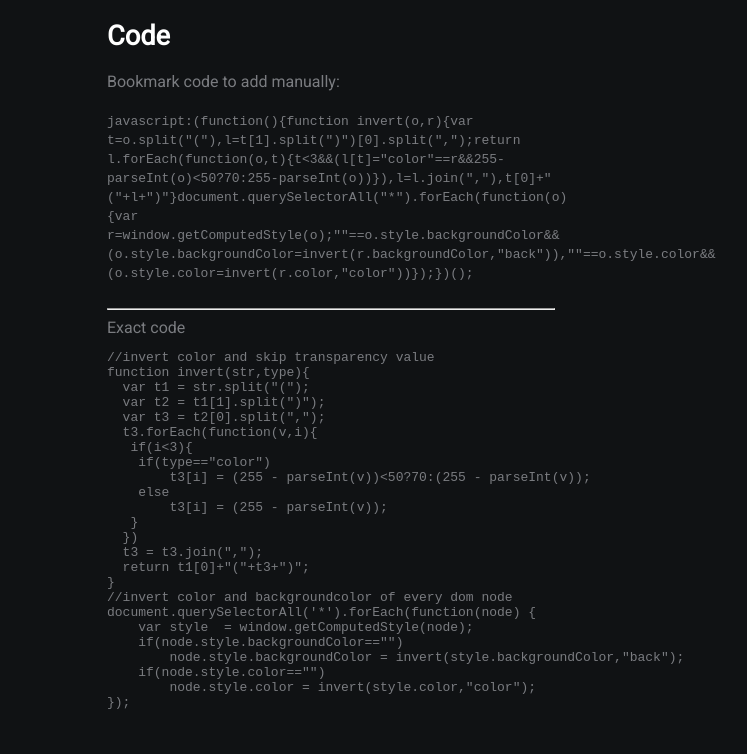
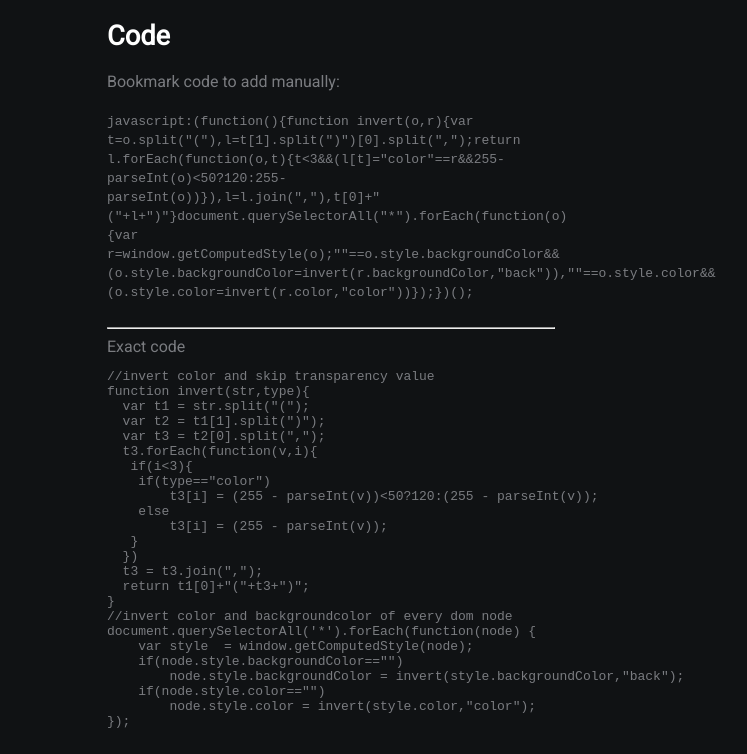
Before and after one commit to sanketmehta7/DarkMode-JS-BookMark, a plain HTML site: page index.html in a window 1280 px wide. Shown: the part 294-1048 px from the top of the page, 533-1280 px from the left. Drawn offline with Linux system fonts and the light colour scheme.

Commit message:
manual code

```diff
--- a/index.html
+++ b/index.html
@@ -17,7 +17,7 @@
             <a href="https://github.com/sanketmehta7" target="_blank"><i class="fab fa-github"></i></a>
         </div>
         <div class="section-2">
-            <a class="bmark" href='javascript:(function(){function invert(o,r){var t=o.split("("),l=t[1].split(")")[0].split(",");return l.forEach(function(o,t){t<3&&(l[t]="color"==r&&255-parseInt(o)<50?70:255-parseInt(o))}),l=l.join(","),t[0]+"("+l+")"}document.querySelectorAll("*").forEach(function(o){var r=window.getComputedStyle(o);""==o.style.backgroundColor&&(o.style.backgroundColor=invert(r.backgroundColor,"back")),""==o.style.color&&(o.style.color=invert(r.color,"color"))});})();'>Add Book Mark</a>
+            <a class="bmark" href='javascript:(function(){function invert(o,r){var t=o.split("("),l=t[1].split(")")[0].split(",");return l.forEach(function(o,t){t<3&&(l[t]="color"==r&&255-parseInt(o)<50?120:255-parseInt(o))}),l=l.join(","),t[0]+"("+l+")"}document.querySelectorAll("*").forEach(function(o){var r=window.getComputedStyle(o);""==o.style.backgroundColor&&(o.style.backgroundColor=invert(r.backgroundColor,"back")),""==o.style.color&&(o.style.color=invert(r.color,"color"))});})();'>Add Book Mark</a>
             <h2>About</h2>
             <p>Convert most website to Dark Mode using just book mark. Right click above button and select "Add Link to Bookmark". Select this bookmark on any website to change it to dark mode.
                 <note>*Latest Chrome Don't Support JS Bookmarks.</note>
@@ -27,7 +27,7 @@
                 <div class="tit">Bookmark code to add manually:</div>
                 <code>
                     <br/>
-                    javascript:(function(){function invert(o,r){var t=o.split("("),l=t[1].split(")")[0].split(",");return l.forEach(function(o,t){t<3&&(l[t]="color"==r&&255-parseInt(o)<50?70:255-parseInt(o))}),l=l.join(","),t[0]+"("+l+")"}document.querySelectorAll("*").forEach(function(o){var r=window.getComputedStyle(o);""==o.style.backgroundColor&&(o.style.backgroundColor=invert(r.backgroundColor,"back")),""==o.style.color&&(o.style.color=invert(r.color,"color"))});})();
+                    javascript:(function(){function invert(o,r){var t=o.split("("),l=t[1].split(")")[0].split(",");return l.forEach(function(o,t){t<3&&(l[t]="color"==r&&255-parseInt(o)<50?120:255-parseInt(o))}),l=l.join(","),t[0]+"("+l+")"}document.querySelectorAll("*").forEach(function(o){var r=window.getComputedStyle(o);""==o.style.backgroundColor&&(o.style.backgroundColor=invert(r.backgroundColor,"back")),""==o.style.color&&(o.style.color=invert(r.color,"color"))});})();
                 </code>
                 <br/>
                 <br/>
@@ -42,7 +42,7 @@ function invert(str,type){
   t3.forEach(function(v,i){
    if(i<3){
     if(type=="color")
-        t3[i] = (255 - parseInt(v))<50?70:(255 - parseInt(v));
+        t3[i] = (255 - parseInt(v))<50?120:(255 - parseInt(v));
     else
         t3[i] = (255 - parseInt(v));
    }
```
